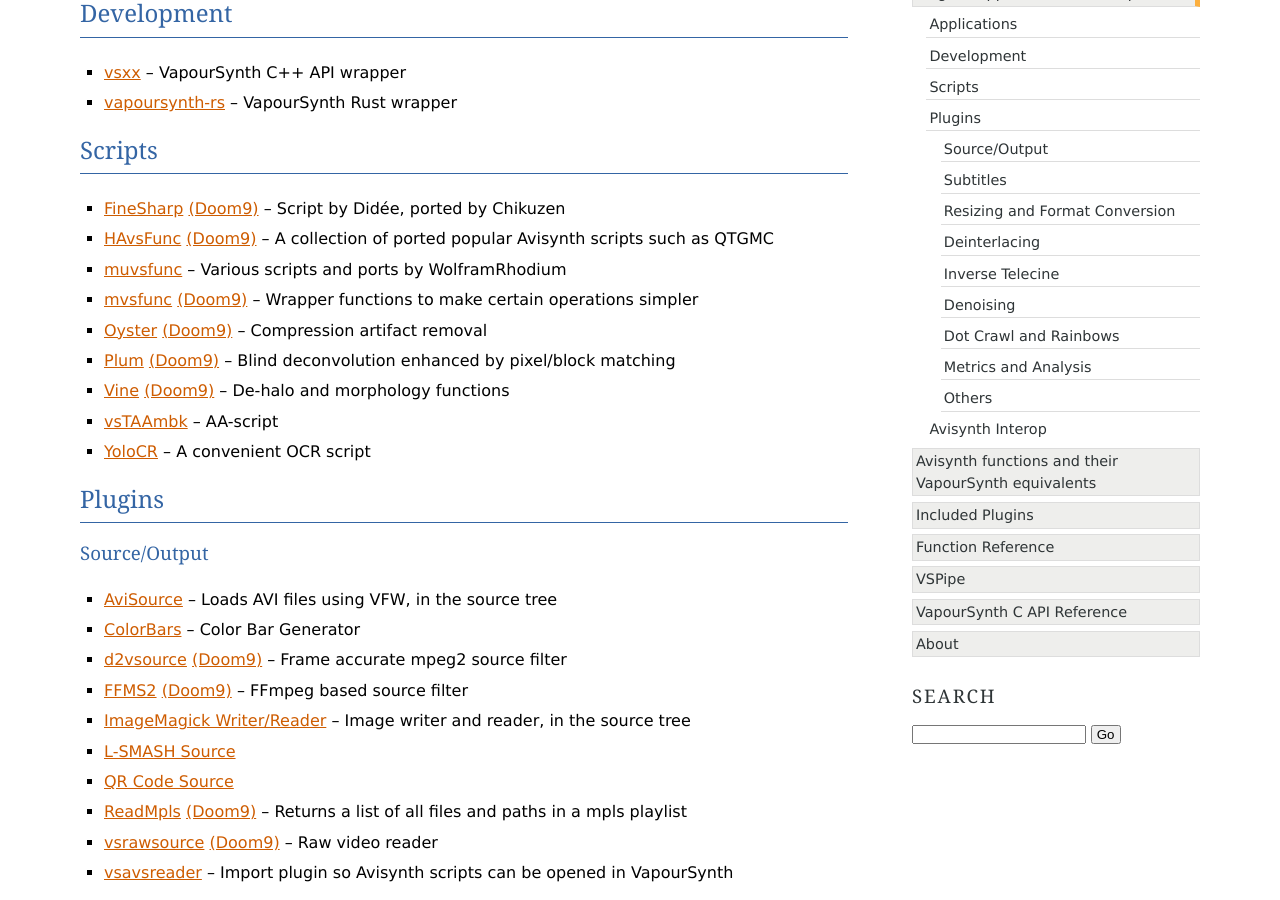
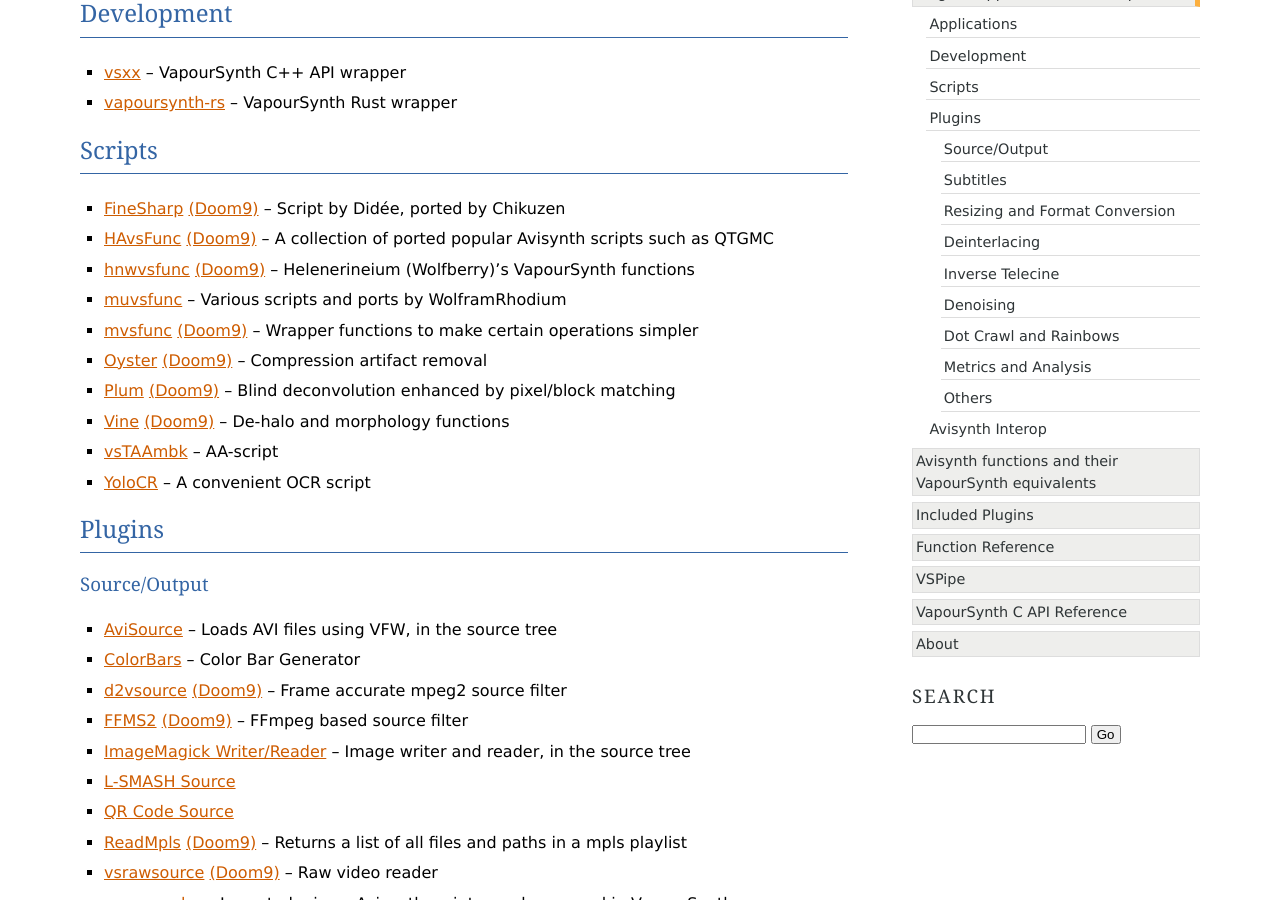
Before and after one commit to vapoursynth/vapoursynth, a Sphinx documentation site: the page built from doc/pluginlist.rst, in a window 1280 px wide and 900 px high, scrolled down 520 px. Built offline with Sphinx 7.4.7, drawn with Linux system fonts in a browser that asks for light colours; formulas are drawn with MathJax 3.

Commit message:
Update pluginlist.rst

```diff
--- a/doc/pluginlist.rst
+++ b/doc/pluginlist.rst
@@ -20,6 +20,7 @@
 #######
 * `FineSharp <https://gist.github.com/chikuzen/6103665>`_ `(Doom9) <https://forum.doom9.org/showthread.php?t=166524>`__ -- Script by Didée, ported by Chikuzen
 * `HAvsFunc <https://github.com/HomeOfVapourSynthEvolution/havsfunc>`_ `(Doom9) <https://forum.doom9.org/showthread.php?t=166582>`__ -- A collection of ported popular Avisynth scripts such as QTGMC
+* `hnwvsfunc <https://github.com/Helenerineium/hnwvsfunc>`_ `(Doom9) <https://forum.doom9.org/showthread.php?t=175614>`__ -- Helenerineium (Wolfberry)'s VapourSynth functions
 * `muvsfunc <https://github.com/WolframRhodium/muvsfunc>`_ -- Various scripts and ports by WolframRhodium
 * `mvsfunc <https://github.com/HomeOfVapourSynthEvolution/mvsfunc>`_ `(Doom9) <https://forum.doom9.org/showthread.php?t=172564>`__ -- Wrapper functions to make certain operations simpler
 * `Oyster <https://github.com/IFeelBloated/Oyster>`_ `(Doom9) <https://forum.doom9.org/showthread.php?t=173470>`__ -- Compression artifact removal
```
